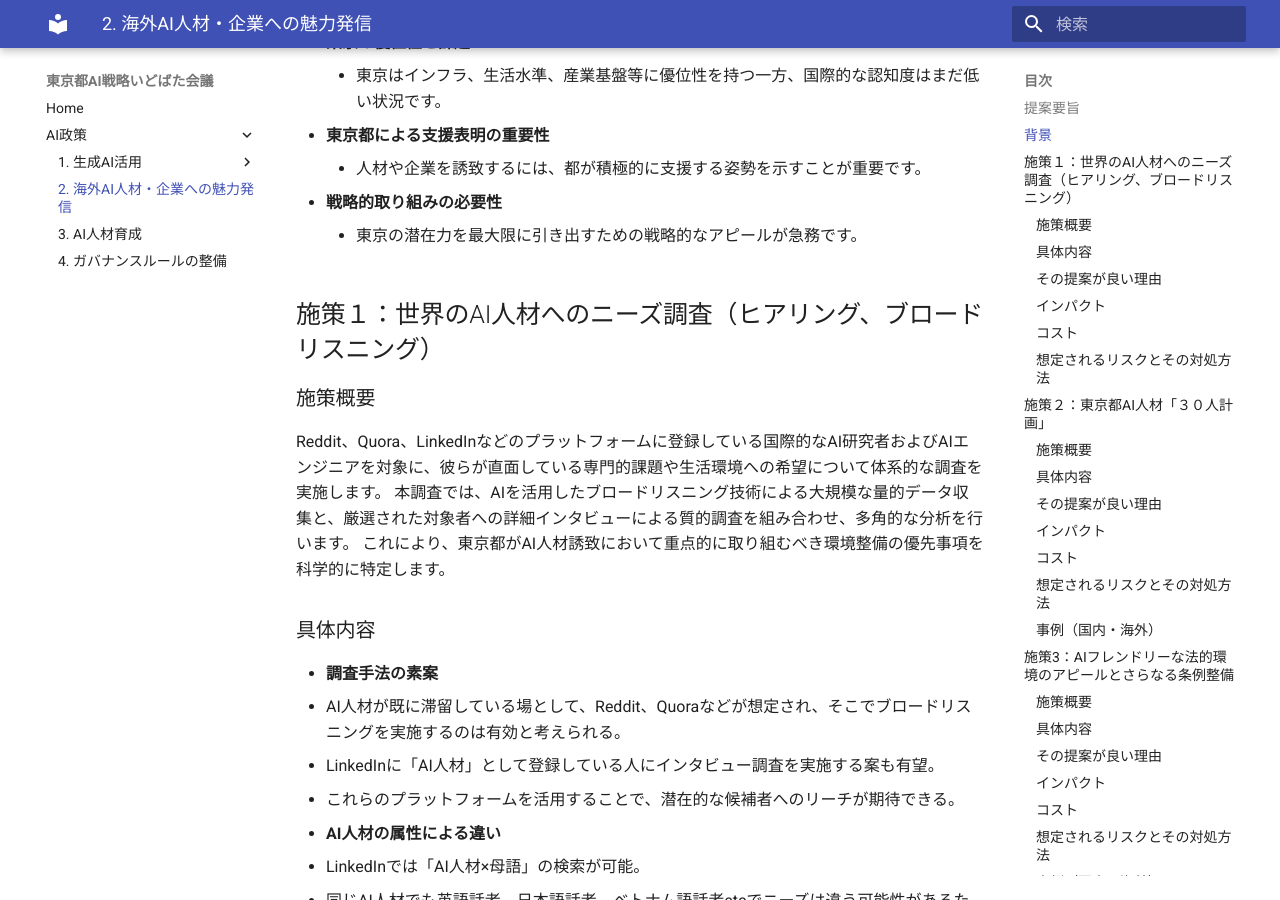
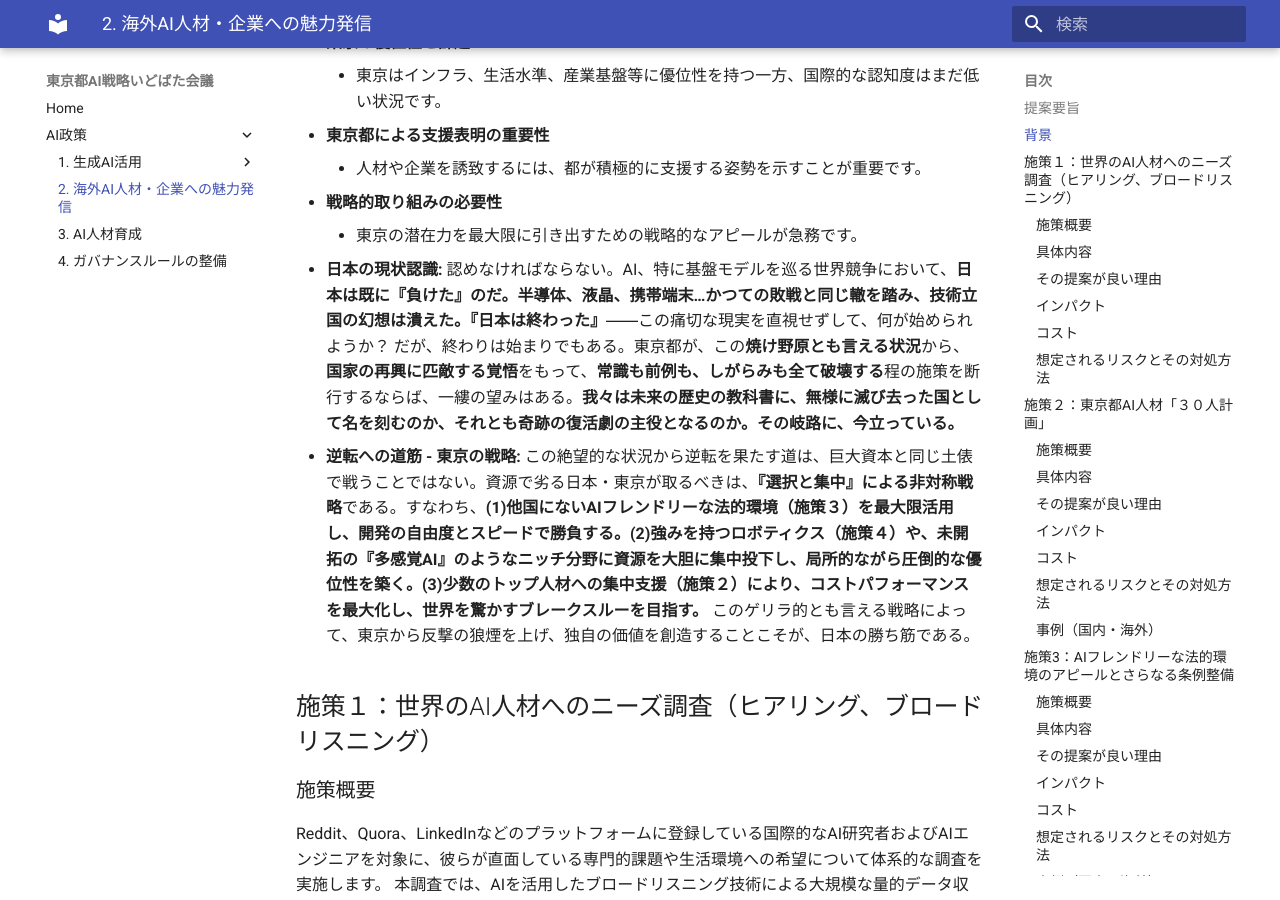
Before and after one commit to takahiroanno2024/2025_ai_idobatakaigi_output, an MkDocs documentation site: the page built from docs/2_海外AI人材・企業への魅力発信.md, in a window 1280 px wide and 900 px high, scrolled down 1094 px. Built offline with MkDocs 1.6.1 and Material for MkDocs 9.7.7, drawn with Linux system fonts in a browser that asks for light colours.

Commit message:
背景に日本の危機的現状認識と逆転への戦略（非対称戦略）を追加 by とくりゅう

```diff
--- a/docs/2_海外AI人材・企業への魅力発信.md
+++ b/docs/2_海外AI人材・企業への魅力発信.md
@@ -31,6 +31,8 @@
     *   人材や企業を誘致するには、都が積極的に支援する姿勢を示すことが重要です。
 *   **戦略的取り組みの必要性**
     *   東京の潜在力を最大限に引き出すための戦略的なアピールが急務です。
+*   **日本の現状認識:** 認めなければならない。AI、特に基盤モデルを巡る世界競争において、**日本は既に『負けた』のだ。半導体、液晶、携帯端末…かつての敗戦と同じ轍を踏み、技術立国の幻想は潰えた。『日本は終わった』**――この痛切な現実を直視せずして、何が始められようか？ だが、終わりは始まりでもある。東京都が、この**焼け野原とも言える状況**から、**国家の再興に匹敵する覚悟**をもって、**常識も前例も、しがらみも全て破壊する**程の施策を断行するならば、一縷の望みはある。**我々は未来の歴史の教科書に、無様に滅び去った国として名を刻むのか、それとも奇跡の復活劇の主役となるのか。その岐路に、今立っている。**
+*   **逆転への道筋 - 東京の戦略:** この絶望的な状況から逆転を果たす道は、巨大資本と同じ土俵で戦うことではない。資源で劣る日本・東京が取るべきは、**『選択と集中』による非対称戦略**である。すなわち、**(1)他国にないAIフレンドリーな法的環境（施策３）を最大限活用し、開発の自由度とスピードで勝負する。(2)強みを持つロボティクス（施策４）や、未開拓の『多感覚AI』のようなニッチ分野に資源を大胆に集中投下し、局所的ながら圧倒的な優位性を築く。(3)少数のトップ人材への集中支援（施策２）により、コストパフォーマンスを最大化し、世界を驚かすブレークスルーを目指す。** このゲリラ的とも言える戦略によって、東京から反撃の狼煙を上げ、独自の価値を創造することこそが、日本の勝ち筋である。
 
 ## 施策１：世界のAI人材へのニーズ調査（ヒアリング、ブロードリスニング）
 
```
